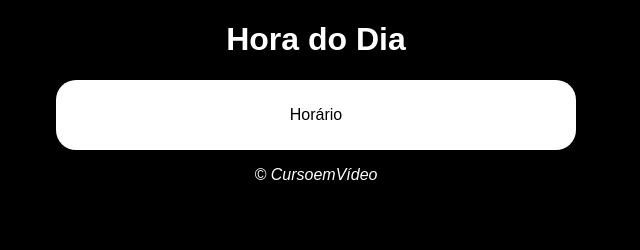
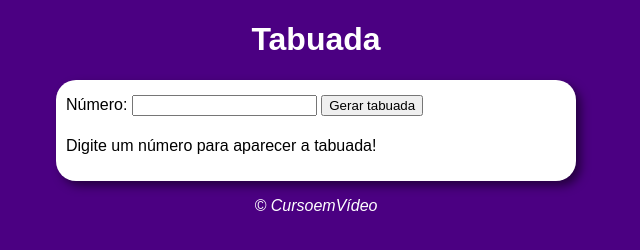
Before and after one commit to wallison-dias/javascript, a plain HTML site: page aula14ex/ex017/index.html in a window 1280 px wide. Shown: the whole page, without its empty margins (324-964 px from the left). Drawn offline with Linux system fonts and the light colour scheme.

Commit message:
Exercício 17

```diff
--- a/aula14ex/ex017/index.html
+++ b/aula14ex/ex017/index.html
@@ -3,15 +3,22 @@
 <head>
     <meta charset="UTF-8">
     <meta name="viewport" content="width=device-width, initial-scale=1.0">
-    <title>Hora do dia</title>
+    <title>Tabuada</title>
     <link rel="stylesheet" href="style.css">
 </head>
-<body onload="carregar()">
+<body>
     <header>
-        <h1>Hora do Dia</h1>
+        <h1>Tabuada</h1>
     </header>
     <section>
-        <p>Horário</p>
+        <form>
+            <label for="inum">Número: </label>
+            <input type="number" name="num" id="inum">
+            <input type="button" value="Gerar tabuada" onclick="gerar()">
+        </form>
+        <div>
+            <p>Digite um número para aparecer a tabuada!</p>
+        </div>
     </section>
     <footer>
         <p>&copy; CursoemVídeo</p>
--- a/aula14ex/ex017/script.js
+++ b/aula14ex/ex017/script.js
@@ -0,0 +1,11 @@
+function gerar () {
+    var txtnum = document.getElementById("inum")
+    var num = Number(txtnum.value)
+    var res = document.getElementsByTagName("div")[0]
+
+    res.innerHTML = ""
+    for (var c = 1; c <= 10; c++) {
+        var produto = num * c
+        res.innerHTML += `<p>${num} x ${c} = ${produto}</p>`
+    }
+}
--- a/aula14ex/ex017/style.css
+++ b/aula14ex/ex017/style.css
@@ -2,9 +2,12 @@
 
 body {
     font-family: Arial, Helvetica, sans-serif;
+    background-color: indigo;
+    color: white;
+}
+
+header {
     text-align: center;
-    background-color: black;
-    color: white;
 }
 
 section {
@@ -17,14 +20,12 @@ section {
     box-shadow: 5px 5px 10px rgba(0, 0, 0, 0.5);
 }
 
-#imagem {
-    width: 250px;
-    height: 250px;
-    border-radius: 50%;
-    margin: auto;
+input{
+    margin: 5px 0;
 }
 
 footer {
+    text-align: center;
     margin-top: 10px;
     font-style: italic;
 }
```
